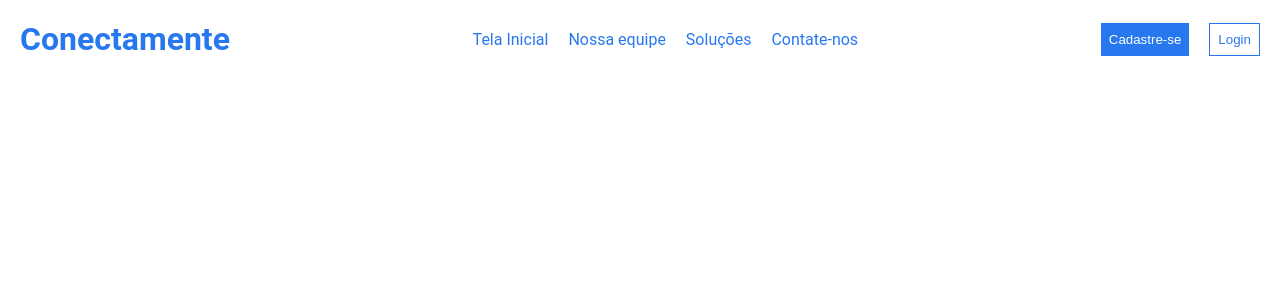
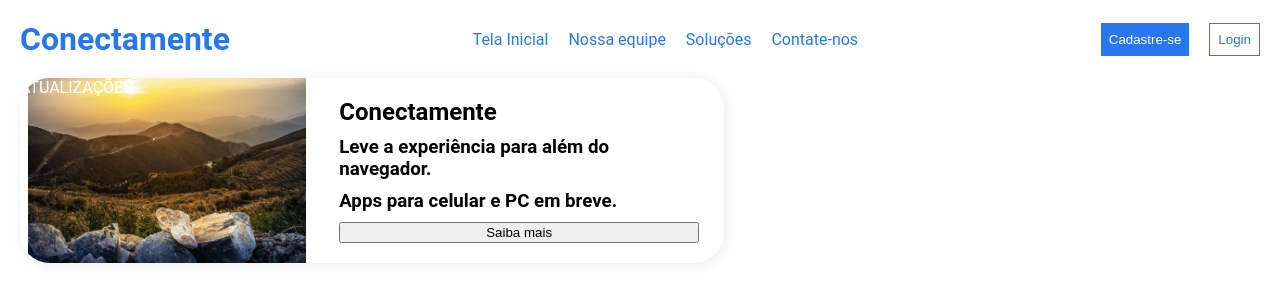
Before and after one commit to SrMedusa/Trabalho-Web1, a plain HTML site: page atualizacoes.html in a window 1280 px wide. Drawn offline with Linux system fonts and the light colour scheme.

Commit message:
Modificações1

```diff
--- a/atualizacoes.html
+++ b/atualizacoes.html
@@ -20,5 +20,14 @@
         <button class="botao2">Login</button>
         </div>
     </header>
+    <section class="AtualizacoesSect1">
+        <div class="Atualizacoesimg">ATUALIZAÇÕES</div>
+        <div class="ConteudoAtt1">
+        <h2>Conectamente</h2>
+        <h3>Leve a experiência para além do navegador.</h3>
+        <h3>Apps para celular e PC em breve.</h3>
+        <button>Saiba mais</button>
+        </div>
+    </section>
 </body>
 </html>
--- a/styles/style.scss
+++ b/styles/style.scss
@@ -279,3 +279,33 @@ input[type="radio"] {
 #slide3:checked ~ .navegacao label[for="slide3"] {
   background-color: $cor-dot-ativo;
 }
+
+// TELA ATUALIZAÇÕS
+.AtualizacoesSect1{
+    @include bordasombreada();
+    padding: 0;
+    display: flex;
+    flex-direction: row;
+    width: 55%;
+   margin-left: 20px;
+}
+
+.ConteudoAtt1 {
+  display: flex;
+  flex-direction: column;
+  justify-content: center;
+  padding: 20px 25px;
+  gap: 10px;
+}
+
+.Atualizacoesimg {
+  display: flex;
+  @include imagem-slide("../img/Atualizações.png");
+  margin: 0;
+  padding: 0;
+  border-top-left-radius: 30px;
+  border-bottom-left-radius: 30px;
+  border-top-right-radius: 0;
+  border-bottom-right-radius: 0;
+  color: $fundo;
+}
```
Also changed, not shown: Concluidos/index.html (renamed from index.html), Concluidos/soluções.html (renamed from soluções.html), Próximos/contate_nos.html (renamed from contate_nos.html), Próximos/nossa_equipe.html (renamed from nossa_equipe.html), styles/style.css, 1 other file.
